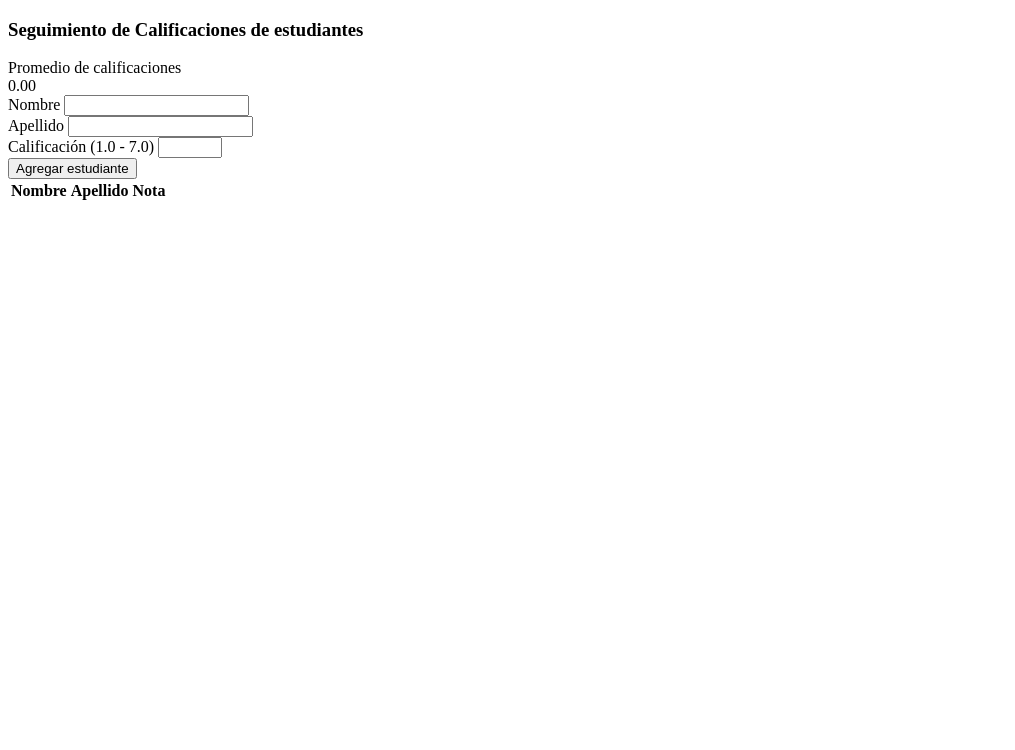
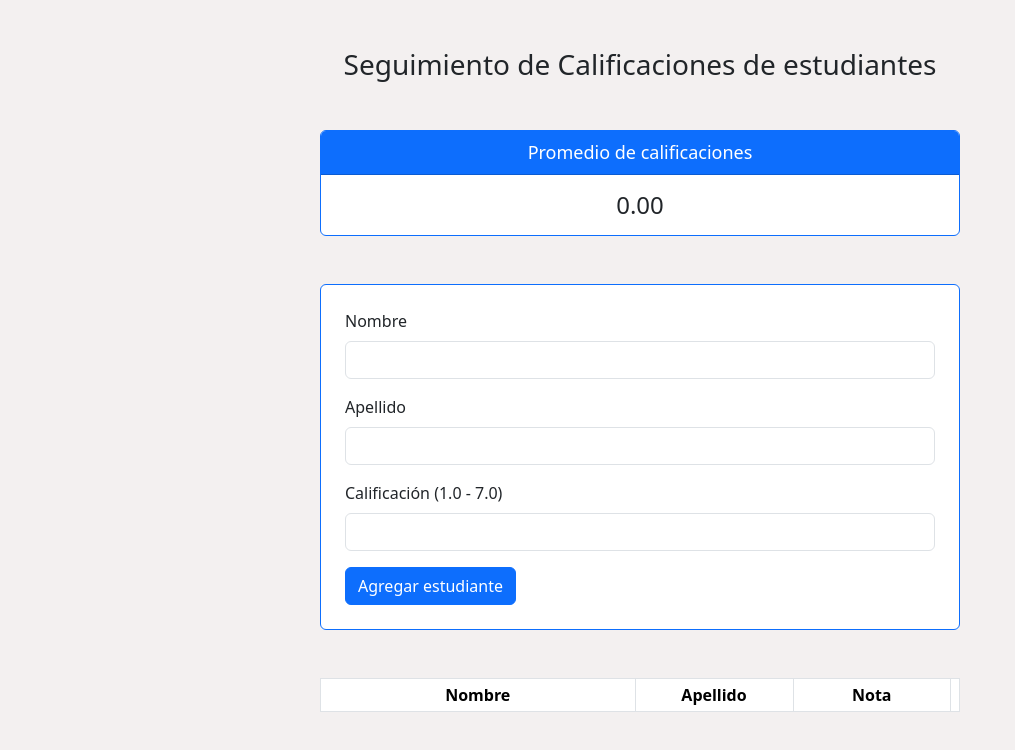
Before and after one commit to bastiang69/Front_end_ev2, a plain HTML site: page EV_2_Front_REPO/Index.html in a window 1280 px wide. Shown: the whole page, without its empty margins (0-1015 px from the left). Drawn offline with nearby package versions, Linux system fonts and the light colour scheme.

Commit message:
Styles-Estilos complementados en proyecto

```diff
--- a/EV_2_Front_REPO/Index.html
+++ b/EV_2_Front_REPO/Index.html
@@ -4,46 +4,47 @@
     <meta charset="UTF-8">
     <meta name="viewport" content="width=device-width, initial-scale=1.0">
     <title>Calcular promedio</title>
+    <link href="https://cdn.jsdelivr.net/npm/bootstrap@5.3.6/dist/css/bootstrap.min.css" rel="stylesheet" integrity="sha384-4Q6Gf2aSP4eDXB8Miphtr37CMZZQ5oXLH2yaXMJ2w8e2ZtHTl7GptT4jmndRuHDT" crossorigin="anonymous">
+    <link rel="stylesheet" href="styles.css">
     <link rel="icon" type="image/x-icon" href="/img/calculator_732398.png">
 </head>
 <body>
-
-    <div>
-        <h3>Seguimiento de Calificaciones de estudiantes</h3>
-        <div>
-            <div>
+    <div class="text-center mt-5">
+        <h3 class="mb-5">Seguimiento de Calificaciones de estudiantes</h3>
+        <div class="card promedio-card mx-auto border-primary w-50">
+            <div class="card-header bg-primary text-white promedio-header">
                 Promedio de calificaciones
             </div>
-            <div id="average">
+            <div class="card-body text-center promedio-body display-6" id="average">
                 0.00
             </div>
         </div>
     </div>
 
-    <div>
+    <div class="container form-container mt-5 p-4 border border-primary rounded bg-white w-50">
         <form id="studentForm">
-            <div>
-                <label for="name">Nombre</label>
-                <input type="text" id="name" required>
+            <div class="mb-3">
+                <label for="name" class="form-label">Nombre</label>
+                <input type="text" class="form-control" id="name" required>
             </div>
-            <div>
-                <label for="lastName">Apellido</label>
-                <input type="text" id="lastName" required>
+            <div class="mb-3">
+                <label for="lastName" class="form-label">Apellido</label>
+                <input type="text" class="form-control" id="lastName" required>
             </div>
-            <div>
-                <label for="grade">Calificación (1.0 - 7.0)</label>
-                <input type="number" id="grade" step="0.1" min="1.0" max="7.0">
+            <div class="mb-3">
+                <label for="Grade" class="form-label">Calificación (1.0 - 7.0)</label>
+                <input type="number" class="form-control" id="grade" step="0.1" min="1.0" max="7.0">
             </div>
-            <button type="submit">Agregar estudiante</button>
+            <button type="submit" class="btn btn-primary mx-auto">Agregar estudiante</button>
         </form>
     </div>
 
-    <table id="studentsTable">
+    <table class="table table-bordered table-striped table-hover table-sm text-center w-50 mx-auto mt-5" id="studentsTable">
         <thead>
             <tr>
-                <th>Nombre</th>
-                <th>Apellido</th>
-                <th>Nota</th>
+                <th class="w-50">Nombre</th>
+                <th class="w-25">Apellido</th>
+                <th class="w-25">Nota</th>
                 <th></th>
             </tr>
         </thead>
--- /dev/null
+++ b/EV_2_Front_REPO/Styles.css
@@ -0,0 +1,19 @@
+body {
+    background-color: rgb(243, 240, 240);
+}
+
+.promedio-card {
+    width: 25%;
+}
+
+.promedio-header {
+    font-size: large;
+}
+
+.promedio-body {
+    font-size: x-large;
+}
+
+.form-container {
+    width: 25%;
+}
```
